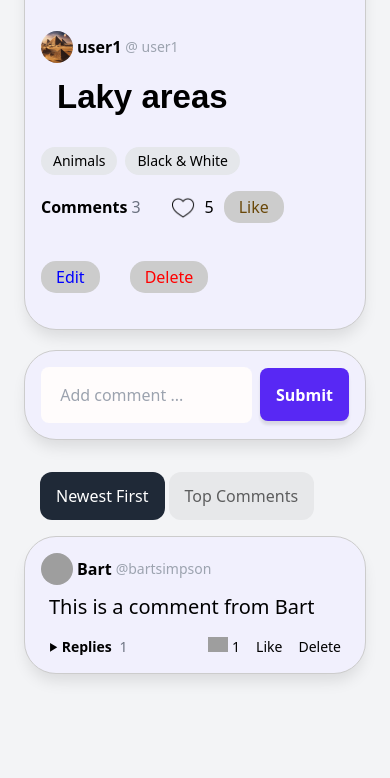
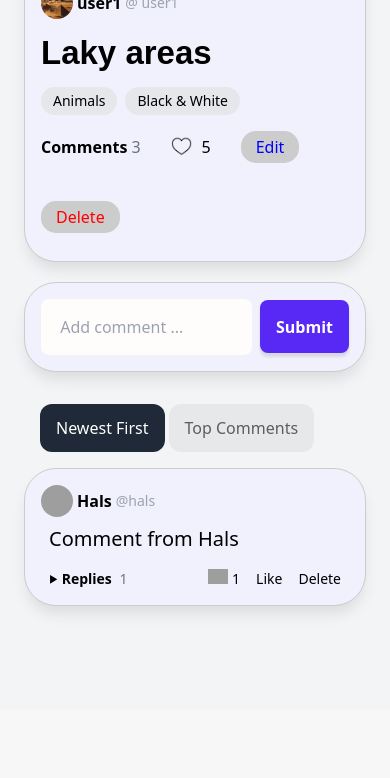
Before and after one commit to Collincehals/Django_social_app, a Django app: page /post/687e1ea8-98e9-4f42-b6ca-e14cb36848e8/ in a window 390 px wide. Shown: the part 892-1670 px from the top of the page. After the commit the page ends 1508 px from the top, so only its background shows below. Run offline with Django 4.2, Linux system fonts and the light colour scheme; a user stored in the database is signed in; data comes from the database, SQL or seed files in the repository; both versions use the stored data as it was after the commit; some libraries are stand-ins or nearby versions; some web fonts are replaced; grey boxes are pictures that could not be loaded.

Commit message:
likes functionality adjusted and general formating

```diff
--- a/a_core/posts_app/templates/a_posts/create_notes.html
+++ b/a_core/posts_app/templates/a_posts/create_notes.html
@@ -7,7 +7,7 @@
     .form {
         max-width:600px;
         width:100%;
-        border-radius:30px;
+        border-radius:20px;
         padding:30px;
         background-color: rgb(241, 240, 253);
         border:1px solid #ccc;
@@ -27,7 +27,7 @@
     @media (max-width: 768px) {
         .form {
             font-size:90%;
-            padding:10px;
+            padding:20px;
         }
         label {
             display: block;
--- a/a_core/posts_app/templates/a_posts/home.html
+++ b/a_core/posts_app/templates/a_posts/home.html
@@ -1,6 +1,6 @@
 {% extends 'layouts/a.html' %}
 
-{% block title %} Colltech-Home {% endblock %}
+{% block title %} Colltech Gallery {% endblock %}
 
 {% block content %}
 
@@ -24,7 +24,7 @@
                     <a href="" class="bg-gray-200 rounded-full px-3 py-1 hover:bg-gray-800 hover:text-white">Animals</a>
                     <a href="" class="bg-gray-200 rounded-full px-3 py-1 hover:bg-gray-800 hover:text-white">Black & White</a>
                 </div>
-                <div style="display: flex; flex-wrap: wrap;justify-content: flex-start; gap:30px;align-items: center;">
+                <div style="display: flex; flex-wrap: wrap;justify-content: flex-start; align-items: center;gap:30px;">
                         <p><a class="font-bold hover:underline" href="{% url 'view-post' post.id %}">
                         Comments<span class="font-light text-gray-500 ml-1">3</span></a>
                         </p>
--- a/a_core/posts_app/templates/a_posts/post_page.html
+++ b/a_core/posts_app/templates/a_posts/post_page.html
@@ -4,31 +4,29 @@
 
 {% block content %}
 <article class="card">
-    <div class="flex items-center justify-between px-4 h-14">
+    <div class="flex items-center justify-between px-4 h-9">
         <h3 class="text-start leading-5 mr-1">{{ post.title }}</h3>
-        <div class="text-sm text-gray-400 truncate">flickr<a href="" class="hover:underline ml-1" target="blank">@ {{ post.author }}</a></div>
+        <div class="text-sm text-gray-400 truncate"><a target="_blank" href="https://www.flickr.com/explore">flickr</a><a href="" class="hover:underline ml-1" target="blank">@ {{ post.author }}</a></div>
     </div>
     <figure>
-        <p><a href=""><img class="w-full" src="{{ post.image }}"></a></p>
+        <img class="w-full" src="{{ post.image }}">
     </figure>
-    <div class="p-4 pb-2">
+    <div class="pt-2 px-4  ">
         <a class="flex items-center gap-1 mb-4" href="">
             <img class="w-8 h-8 object-cover rounded-full" src="{{ post.author.profile.image.url }}">
             <span class="font-bold hover:underline">{{ post.author.first_name }}</span>
-            <span class="text-sm text-gray-400">@ {{ post.author }} </span>
+            <span class="text-sm text-gray-400">@ {{ post.author }}</span>
         </a>
-        <p class="text-3xl mb-8 px-4 font1">{{ post.body }}</p>
+        <p class="text-3xl mb-4 font1">{{ post.body }}</p>
         <div class="flex items-center gap-2 text-sm mb-5 flex-wrap">
             <a href="" class="bg-gray-200 rounded-full px-3 py-1 hover:bg-gray-800 hover:text-white">Animals</a>
             <a href="" class="bg-gray-200 rounded-full px-3 py-1 hover:bg-gray-800 hover:text-white">Black & White</a>
         </div>
-        <div style="display: flex; flex-wrap: wrap;justify-content: flex-start; gap:30px;align-items: center;">
+        <div style="display: flex; flex-wrap: wrap;justify-content: flex-start; align-items: center;gap:30px;">
                 <p><a class="font-bold hover:underline" href="">
                 Comments<span class="font-light text-gray-500 ml-1">3</span></a>
                 </p>
-
                 {% include 'snippets/posts_likes.html' %}
-
                 {% if user.is_superuser or user == post.author %}
                 <p><a style='background:#ccc; border-radius: 15px;padding:5px 15px;color:blue;' href="{% url 'edit-post' post.id %}">Edit</a></p>
                 <p><a style='background:#ccc; border-radius: 15px;padding:5px 15px;color:red;' href="{% url 'delete-post' post.id %}">Delete</a></p>
@@ -39,6 +37,7 @@
 
 <div class="card !pb-0 -mt-3">
     <form method="POST" class="flex items-center p-4" autocomplete="off">
+        {% csrf_token %}
         <input type="text" name="comment" placeholder="Add comment ..." maxlength="150">
         <button @click="open = false" class="block ml-2" type="submit">Submit</button>
     </form>
@@ -56,12 +55,12 @@
             <div class="flex justify-between items-center">
                 <a class="flex items-center gap-1 mb-2" href="">
                     <img class="w-8 h-8 object-cover rounded-full" src="https://img.icons8.com/small/96/A9A9A9/happy.png">
-                    <span class="font-bold hover:underline">Bart</span>
-                    <span class="text-sm font-normal text-gray-400">@bartsimpson</span>
+                    <span class="font-bold hover:underline">Hals</span>
+                    <span class="text-sm font-normal text-gray-400">@hals</span>
                 </a>
             </div>
             <p class="text-xl px-2">
-                This is a comment from Bart
+                Comment from Hals
             </p>
             <div x-data="{ repliesOpen: false }" class="flex items-center justify-between flex-wrap text-sm px-2">
                 <a @click="repliesOpen = !repliesOpen" class="font-bold hover:underline cursor-pointer">
@@ -91,10 +90,10 @@
                             </a>
                             <div class="w-fit">
                                 <a class="block" href="">
-                                    <span class="font-bold hover:underline">Homer</span>
-                                    <span class="text-sm text-gray-400">@homersimpson</span>
+                                    <span class="font-bold hover:underline">Coll</span>
+                                    <span class="text-sm text-gray-400">@Coll</span>
                                 </a>
-                                <div class="mr-3">This is a reply from Homer</div>
+                                <div class="mr-3">Reply from Coll</div>
                             </div>
                         </div>
                         <div class="flex items-center gap-4 [&>a:hover]:underline">
--- a/a_core/posts_app/templates/base.html
+++ b/a_core/posts_app/templates/base.html
@@ -6,7 +6,7 @@
     <meta name="viewport" content="width=device-width, initial-scale=1.0">
     <title>{% block title %}Colltech Gallery{% endblock %}</title>
     <link rel="stylesheet" href="https://cdnjs.cloudflare.com/ajax/libs/font-awesome/6.4.2/css/all.min.css" integrity="sha512-z3gLpd7yknf1YoNbCzqRKc4qyor8gaKU1qmn+CShxbuBusANI9QpRohGBreCFkKxLhei6S9CQXFEbbKuqLg0DA==" crossorigin="anonymous" referrerpolicy="no-referrer" />
-    <link rel="shortcut icon" type="image/png" href="https://img.icons8.com/small/64/000000/fire-heart.png"/>
+    <link rel="shortcut icon" type="image/png" href="/media/icons/logo-home.png">
     <link rel="preconnect" href="https://fonts.googleapis.com">
     <link rel="preconnect" href="https://fonts.gstatic.com" crossorigin>
     <link href="https://fonts.googleapis.com/css2?family=Lobster&display=swap" rel="stylesheet">
@@ -16,7 +16,8 @@
     <link rel="preconnect" href="https://fonts.googleapis.com">
     <link rel="preconnect" href="https://fonts.gstatic.com" crossorigin>
     <link href="https://fonts.googleapis.com/css2?family=Handlee&family=Shantell+Sans:wght@300&display=swap" rel="stylesheet">
-    <style type="text/tailwindcss">
+
+   <style type="text/tailwindcss">
         [x-cloak] {
             display: none !important;
         }
@@ -53,6 +54,9 @@
             --primary-hover: rgb(58, 1, 245);
             --black: #1f2937;
             --font1: 'Shantell Sans', sans-serif;
+        }
+        #heading-home {
+            font-size:18px;
         }
         h1 {
             @apply text-4xl font-bold mb-4
@@ -164,13 +168,17 @@
             margin-bottom: 2rem;
             background-color: rgb(241, 240, 253);
             padding-bottom: 1rem;
-            width: 80%;
+            width: 70%;
             border:1px solid #ccc;
         }
 
         @media (max-width: 768px) {
             .card {
             width: 100%;
+        }
+        #heading-home {
+            font-size:17px;
+            text-align: center;
         }
         }
 
--- a/a_core/posts_app/templates/snippets/posts_likes.html
+++ b/a_core/posts_app/templates/snippets/posts_likes.html
@@ -1,23 +1,16 @@
-<div style="display:flex;gap:10px;flex-wrap:wrap;align-items: center;">
+<div>
 {% if user.is_authenticated %}
-<p style="display:flex; flex-wrap:wrap; gap:10px;">
-    {% if user in post.likes.all %}
-    <img class="w-7 h-6" src="/media/icons/redheart.png">
-    {% else %}
-    <img class="w-6 h-6" src="/media/icons/whiteheart.png">
-    {% endif %}
-   {{ post.likes.count }}
-</p>
-
-<p><a style='background:#ccc; border-radius: 15px;padding:5px 15px;color:rgb(105, 71, 8);cursor:pointer'
-    hx-get="{% url 'like-post' post.id %}"
-    hx-target="closest div"
-    hx-swap="outerHTML">
-    {% if user in post.likes.all %}
-    <b>Liked</b>
-    {% else %}
-    Like
-    {% endif %}
-</a></p>
+    <p style='display:flex; flex-wrap:wrap; gap:10px;cursor:pointer'>
+        <a
+        hx-get="{% url 'like-post' post.id %}"
+        hx-target="closest div"
+        hx-swap="outerHTML">
+        {% if user in post.likes.all %}
+        <img width="21" src="/media/icons/redheart.png">
+        {% else %}
+        <img width="21" src="/media/icons/whiteheart.png">
+        {% endif %}</a>
+        {{  post.likes.count}}
+    </p>
 {% endif %}
 </div>
--- a/a_core/posts_app/views.py
+++ b/a_core/posts_app/views.py
@@ -158,9 +158,6 @@ def like_note (request, pk):
 
 
 
-
-
-
 from django.core.mail import send_mail
 
 def send_email_view(request):
```
Also changed, not shown: a_core/posts_app/templates/includes/header.html (+11 -11 lines), a_core/posts_app/templates/snippets/notes_likes.html (+8 -14 lines), a_core/db.sqlite3, a_core/media/icons/logo-home.png (added), a_core/media/icons/redheart.png, a_core/media/icons/whiteheart.png.
